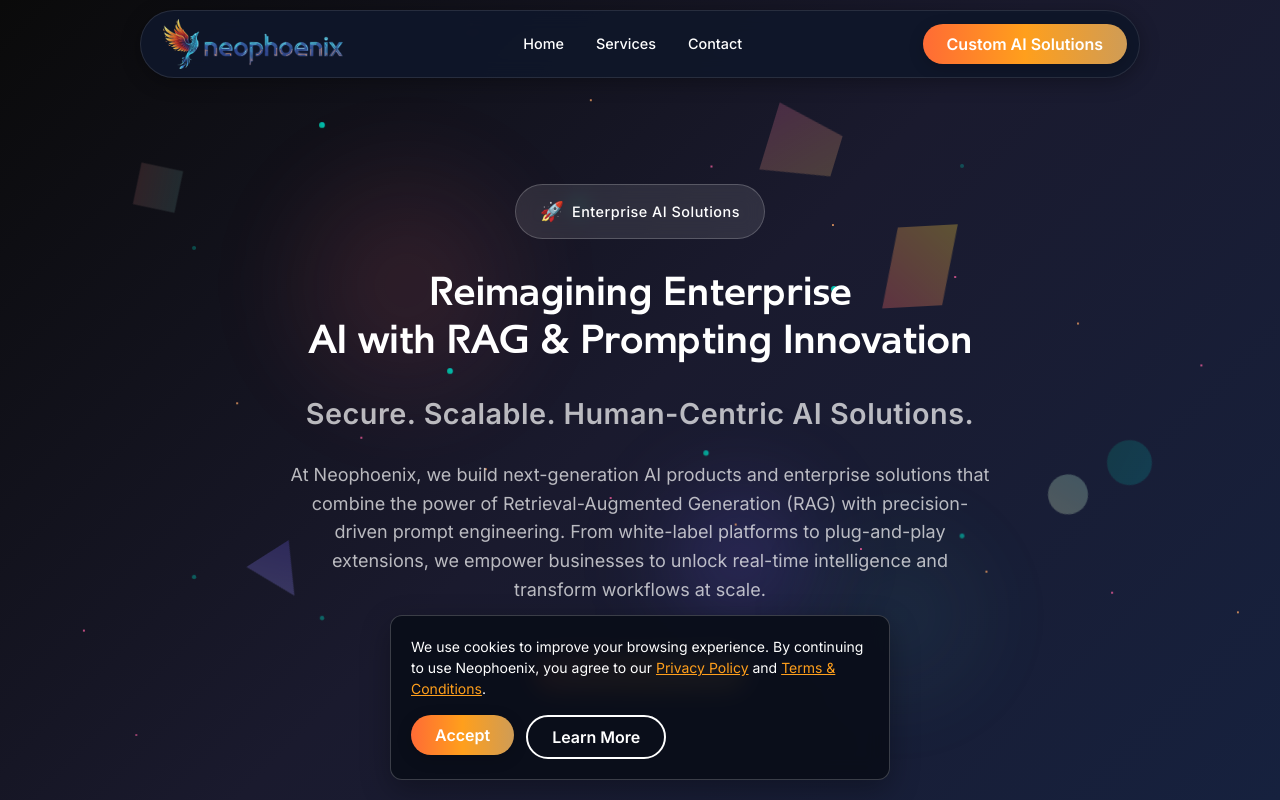
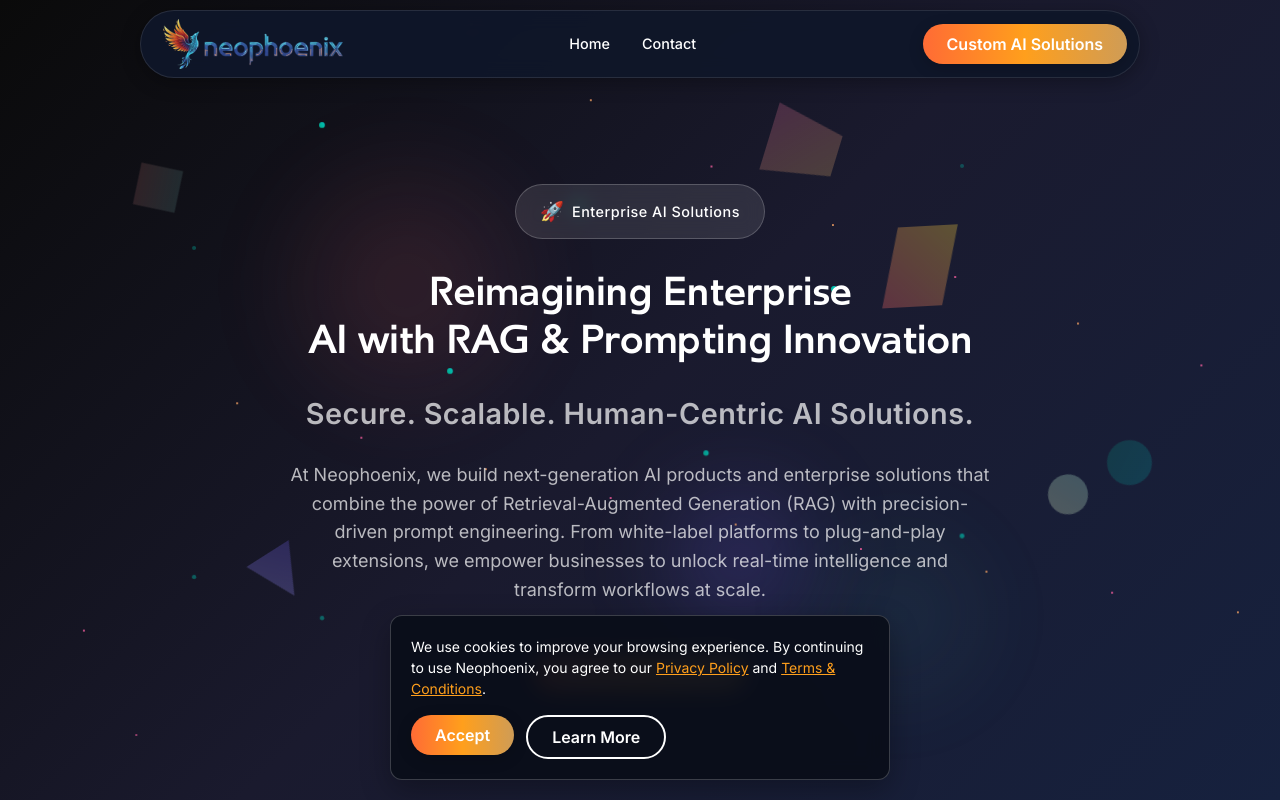
Before and after one commit to dhavalinventam/neophoenix-web, a Next.js app: page / in a window 1280 px wide. Shown: the top 800 px of the page. Built offline with nearby package versions, Linux system fonts and the light colour scheme.

Commit message:
links update

```diff
--- a/src/components/layout/header/index.tsx
+++ b/src/components/layout/header/index.tsx
@@ -95,9 +95,9 @@
           <Link className={styles.link} href="/" onClick={(e) => handleNavClick(e, '/')}>
             Home
           </Link>
-          <Link className={styles.link} href="#services" onClick={(e) => handleNavClick(e, '#services')}>
+          {/* <Link className={styles.link} href="#services" onClick={(e) => handleNavClick(e, '#services')}>
             Services
-          </Link>
+          </Link> */}
           <Link className={styles.link} href="/contact" onClick={(e) => handleNavClick(e, '/contact')}>
             Contact
           </Link>
```
